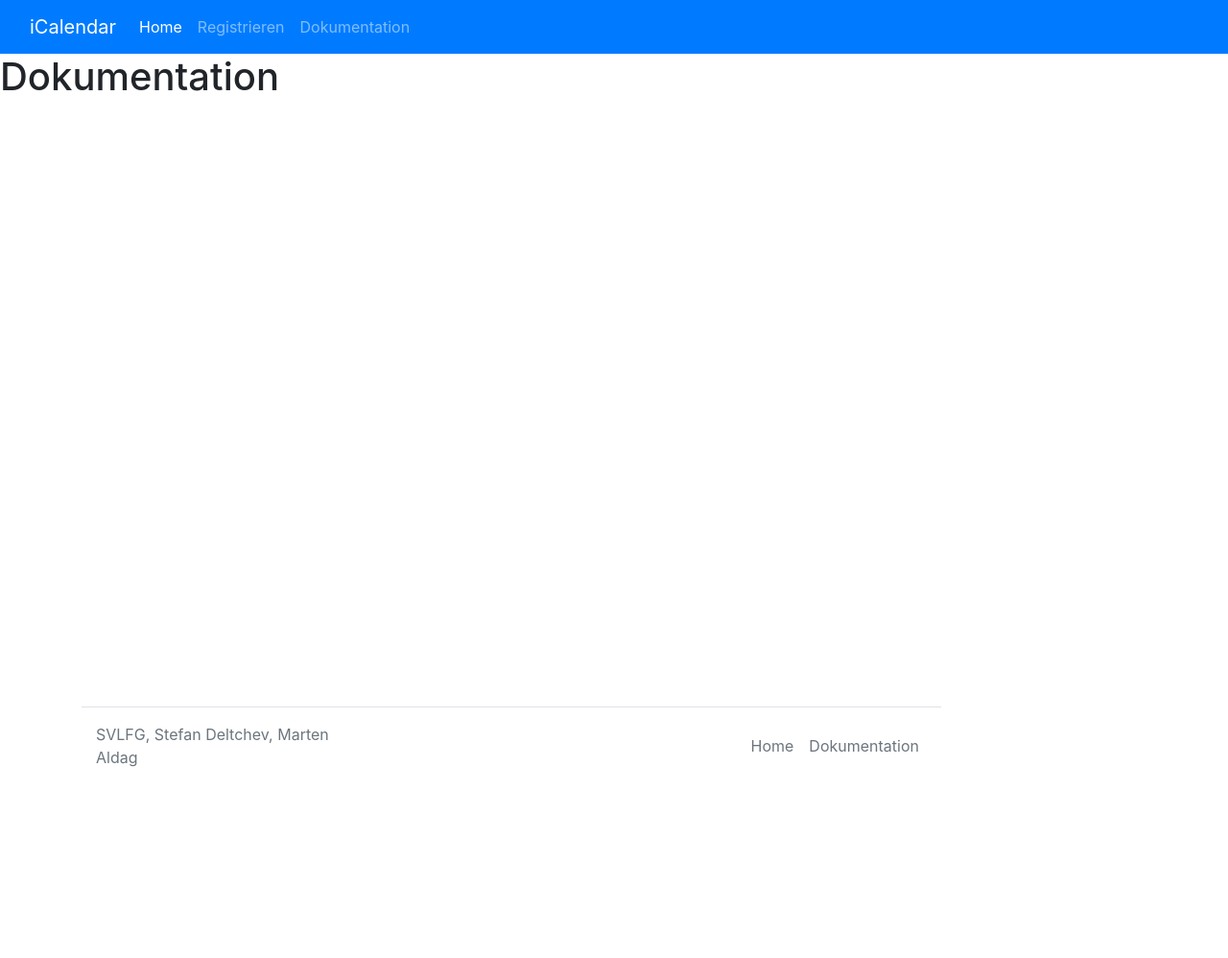
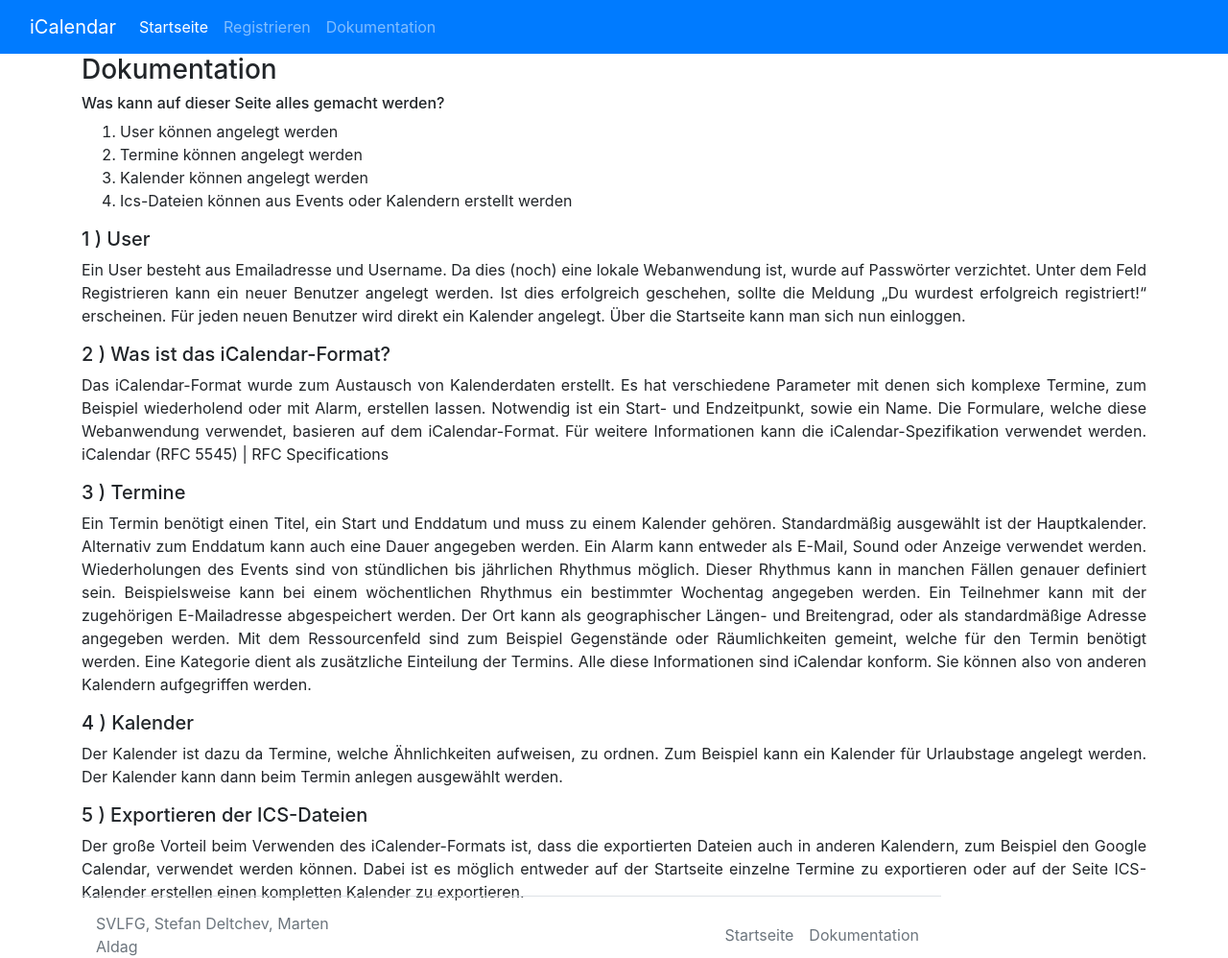
Before and after one commit to SVLFGHannover/projectiCal, a Flask app: page /about in a window 1280 px wide. Shown: the whole page at 96% size. Before the commit the page ends 799 px from the top, so only its background shows below. Run offline with Flask 2, Linux system fonts and the light colour scheme; some libraries are stand-ins or nearby versions.

Commit message:
about-Text und Begriffsanpassungen

```diff
--- a/Code/flask_UI/static/main.css
+++ b/Code/flask_UI/static/main.css
@@ -26,3 +26,11 @@ footer {
 margin: 0 auto;
 margin-bottom:5%;
 }
+
+.doku {
+text-align:justify;
+}
+
+.doku ul {
+list-style-type:decimal;
+}
--- a/Code/flask_UI/templates/about.html
+++ b/Code/flask_UI/templates/about.html
@@ -1,5 +1,43 @@
 
 {% extends "layout.html" %}
 {% block content %}
-    <h1>Dokumentation</h1>
+    <div class="container doku"> <h3>Dokumentation</h3>
+
+<h6>Was kann auf dieser Seite alles gemacht werden?</h6>
+        <ul><li>User können angelegt werden</li>
+<li>Termine können angelegt werden</li>
+<li>Kalender können angelegt werden</li>
+<li>Ics-Dateien können aus Events oder Kalendern erstellt werden</li>
+</ul>
+
+        <h5>1 ) User</h5>
+Ein User besteht aus Emailadresse und Username. Da dies (noch) eine lokale Webanwendung ist, wurde auf Passwörter verzichtet. Unter dem Feld Registrieren kann ein neuer Benutzer angelegt werden.
+Ist dies erfolgreich geschehen, sollte die Meldung „Du wurdest erfolgreich registriert!“ erscheinen.
+Für jeden neuen Benutzer wird direkt ein Kalender angelegt.
+Über die Startseite kann man sich nun einloggen.
+        <p></p>
+        <h5>2 ) Was ist das iCalendar-Format?</h5>
+Das iCalendar-Format wurde zum Austausch von Kalenderdaten erstellt. Es hat verschiedene Parameter mit denen sich komplexe Termine, zum Beispiel wiederholend oder mit Alarm, erstellen lassen.
+Notwendig ist ein Start- und Endzeitpunkt, sowie ein Name. Die Formulare, welche diese Webanwendung verwendet, basieren auf dem iCalendar-Format.
+Für weitere Informationen kann die iCalendar-Spezifikation verwendet werden.
+iCalendar (RFC 5545) | RFC Specifications
+           <p></p>
+        <h5>3 ) Termine </h5>
+Ein Termin benötigt einen Titel, ein Start und Enddatum und muss zu einem Kalender gehören. Standardmäßig ausgewählt ist der Hauptkalender.
+Alternativ zum Enddatum kann auch eine Dauer angegeben werden.
+Ein Alarm kann entweder als E-Mail, Sound oder Anzeige verwendet werden.
+Wiederholungen des Events sind von stündlichen bis jährlichen Rhythmus möglich. Dieser Rhythmus kann in manchen Fällen genauer definiert sein. Beispielsweise kann bei einem wöchentlichen Rhythmus  ein bestimmter Wochentag angegeben werden.
+Ein Teilnehmer kann mit der zugehörigen E-Mailadresse abgespeichert werden.
+Der Ort kann als geographischer Längen- und Breitengrad, oder als standardmäßige Adresse angegeben werden.
+Mit dem Ressourcenfeld sind zum Beispiel Gegenstände oder Räumlichkeiten gemeint, welche für den Termin benötigt werden.
+Eine Kategorie dient als zusätzliche Einteilung der Termins.
+Alle diese Informationen sind iCalendar konform. Sie können also von anderen Kalendern aufgegriffen werden.
+           <p></p>
+        <h5>4 ) Kalender</h5>
+Der Kalender ist dazu da Termine, welche Ähnlichkeiten aufweisen, zu ordnen. Zum Beispiel kann ein Kalender für Urlaubstage angelegt werden. Der Kalender kann dann beim Termin anlegen ausgewählt werden.
+           <p></p>
+        <h5>5 ) Exportieren der ICS-Dateien</h5>
+Der große Vorteil beim Verwenden des iCalender-Formats ist, dass die exportierten Dateien auch in anderen Kalendern, zum Beispiel den Google Calendar, verwendet werden können. Dabei ist es möglich entweder auf der Startseite einzelne Termine zu exportieren oder auf der Seite ICS-Kalender erstellen einen kompletten Kalender zu exportieren.
+<p></p>
+        </div>
 {% endblock content %}
--- a/Code/flask_UI/templates/layout.html
+++ b/Code/flask_UI/templates/layout.html
@@ -26,7 +26,7 @@
     <div class="collapse navbar-collapse" id="navbarColor01">
       <ul class="navbar-nav me-auto">
         <li class="nav-item">
-          <a class="nav-link active" href="/">Home
+          <a class="nav-link active" href="/">Startseite
           </a>
         </li>
         {% if loggedin %}
@@ -40,7 +40,7 @@
           <a class="nav-link" href="{{ url_for('createICS') }}">ICS-Kalender erstellen</a>
         </li>
         <li class="nav-item">
-          <a class="nav-link" href="{{ url_for('logout') }}">Logout</a>
+          <a class="nav-link" href="{{ url_for('logout') }}">Ausloggen</a>
         </li>
         {% else %}
         <li class="nav-item">
@@ -69,7 +69,7 @@
     </a>
 
     <ul class="nav col-md-4 justify-content-end">
-      <li class="nav-item"><a href="{{ url_for('home') }}" class="nav-link px-2 text-muted">Home</a></li>
+      <li class="nav-item"><a href="{{ url_for('home') }}" class="nav-link px-2 text-muted">Startseite</a></li>
       <li class="nav-item"><a href="{{ url_for('about') }}" class="nav-link px-2 text-muted">Dokumentation</a></li>
     </ul>
   </footer>
```
Also changed, not shown: Code/flask_UI/templates/createEvent.html (+4 -4 lines), Code/flask_UI/templates/home.html (+4 -4 lines).
